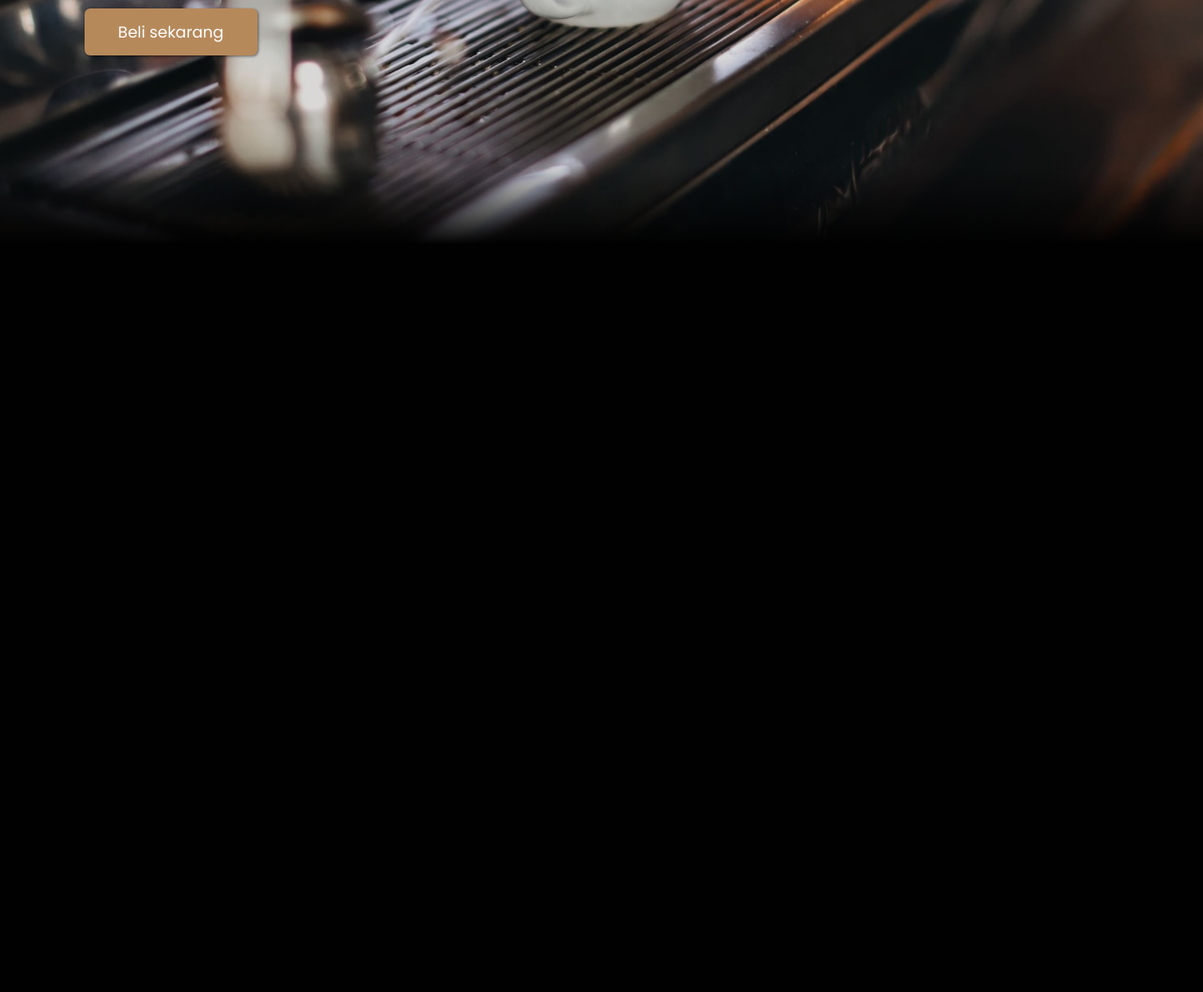
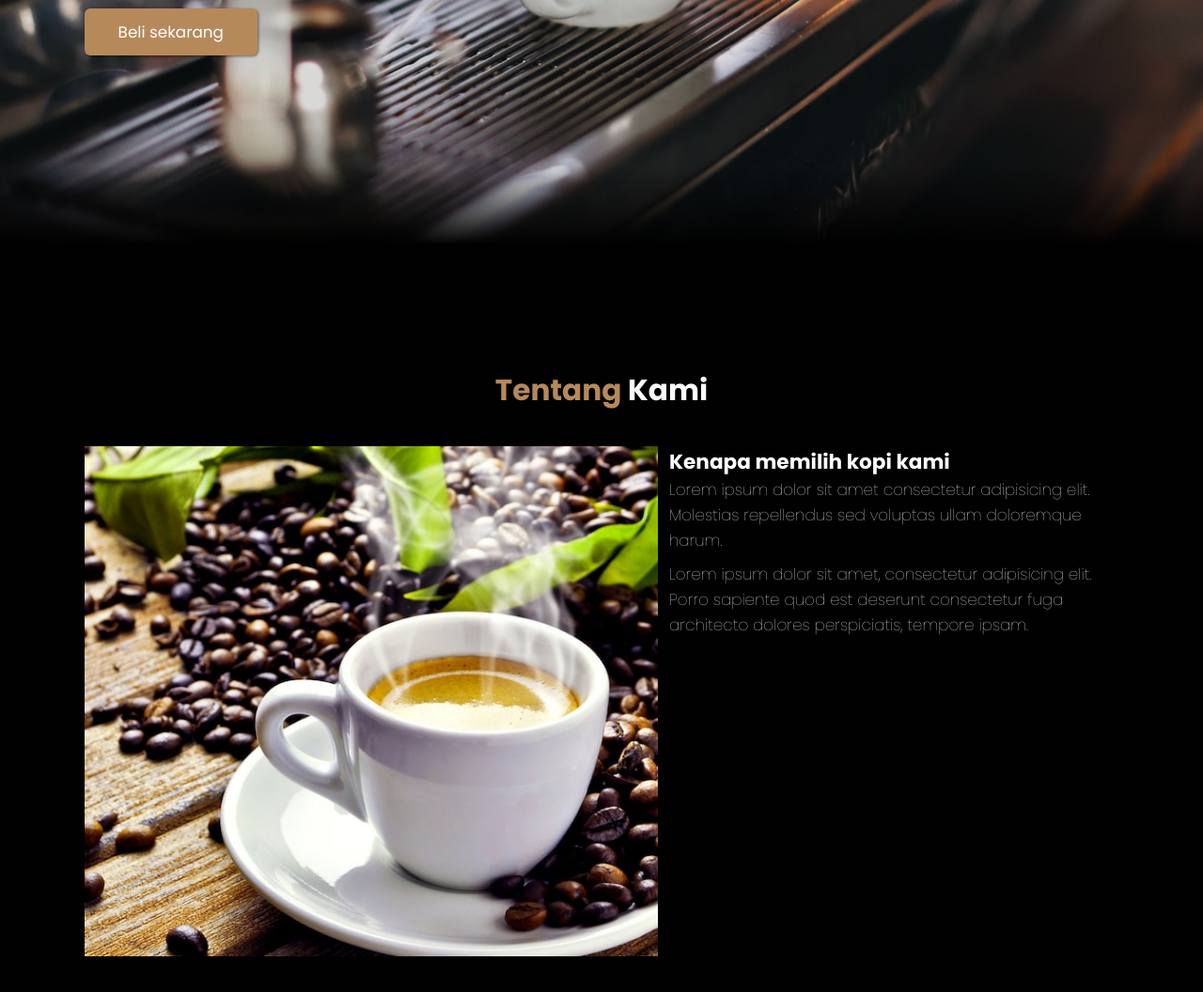
Before and after one commit to aaazharudin/website-kedai-coffe, a plain HTML site: page index.html in a window 1280 px wide. Shown: the part 504-1560 px from the top of the page at 94% size. Before the commit the page ends 800 px from the top, so only its background shows below. Drawn offline with nearby package versions, Linux system fonts and the light colour scheme.

Commit message:
About section

```diff
--- a/CSS/style.css
+++ b/CSS/style.css
@@ -16,7 +16,7 @@ body {
   font-family: 'Poppins', sans-serif;
   background-color: var(--bg);
   color: #fff;
-  /* min-height: 2000px; */
+  min-height: 2000px;
 }
 
 /* Navbar */
@@ -140,6 +140,46 @@ body {
   border-radius: 0.5rem;
   box-shadow: 1px 1px 3px rgba(1, 1, 3, 0.5);
 }
+/* About Section */
+.about {
+  padding: 8rem 7% 1.4rem;
+}
+
+.about h2 {
+  text-align: center;
+  font-size: 2.6rem;
+  margin-bottom: 3rem;
+}
+
+.about h2 span {
+  color: var(--primary);
+}
+
+.about .row {
+  display: flex;
+}
+.about .row .about-img {
+  flex: 1 1 45rem;
+}
+.about .row .about-img img {
+  width: 100%;
+}
+
+.about .row .content {
+  flex: 1 1 35rem;
+  padding: 0 1rem;
+}
+.about .row .content h3 {
+  font-size: 1.8rem;
+  margin-bottom: 1 rem;
+}
+
+.about .row .content p {
+  margin-bottom: 0.8rem;
+  font-size: 1.4rem;
+  font-weight: 100;
+  line-height: 1.6;
+}
 
 /* Media Queries */
 
@@ -189,6 +229,24 @@ body {
   .navbar .navbar-nav a::after {
     transform-origin: 0 0;
   }
+
+  .about .row {
+    flex-wrap: wrap;
+  }
+
+  .about .row .about-img img {
+    height: 24rem;
+    object-fit: cover;
+    object-position: center;
+  }
+
+  .about .row .content {
+    padding: 0;
+  }
+
+  .about .row .content p {
+    font-size: 1.6rem;
+  }
 }
 
 /* Mobile Phone */
--- a/index.html
+++ b/index.html
@@ -60,6 +60,32 @@
     </section>
     <!-- Hero section end -->
 
+    <!-- About Section Start -->
+    <section id="about" class="about">
+      <h2>
+        <span>Tentang</span>
+        Kami
+      </h2>
+      <div class="row">
+        <div class="about-img">
+          <img src="IMG/coffe-roasted-tk.jpg" alt="Tentang Kami" />
+        </div>
+        <div class="content">
+          <h3>Kenapa memilih kopi kami</h3>
+          <p>
+            Lorem ipsum dolor sit amet consectetur adipisicing elit. Molestias
+            repellendus sed voluptas ullam doloremque harum.
+          </p>
+          <p>
+            Lorem ipsum dolor sit amet, consectetur adipisicing elit. Porro
+            sapiente quod est deserunt consectetur fuga architecto dolores
+            perspiciatis, tempore ipsam.
+          </p>
+        </div>
+      </div>
+    </section>
+    <!-- About Section end -->
+
     <!--Fether Icon-->
     <script>
       feather.replace()
```
Also changed, not shown: IMG/coffe-roasted-tk.jpg (added).
